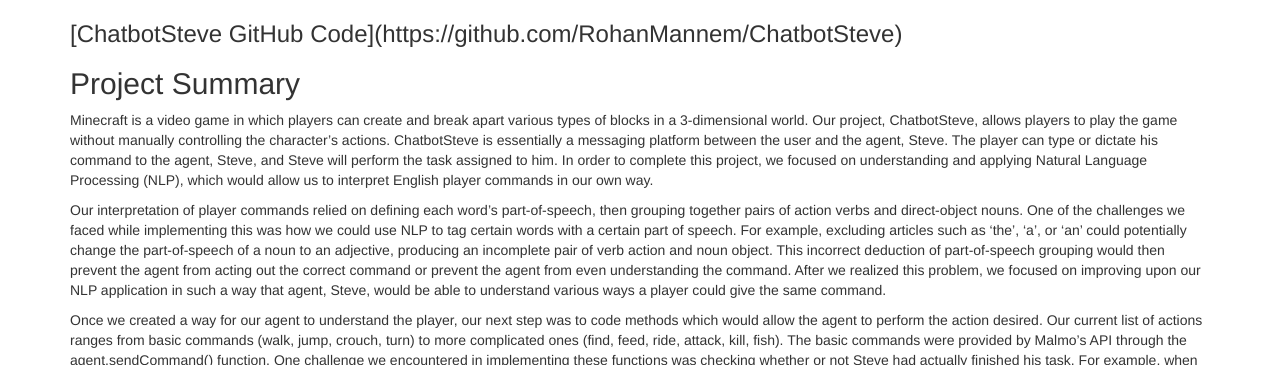
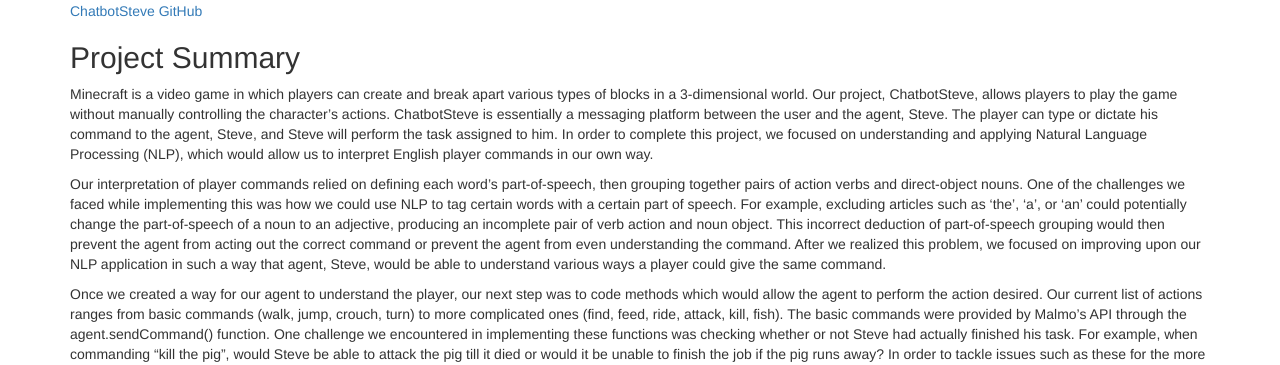
Before and after one commit to RohanMannem/ChatbotSteve, a Jekyll site: the page built from docs/final.md, in a window 1280 px wide and 900 px high, cut to the strip 535-900 px from the top of the window. Built offline with Jekyll 4.4.1, drawn with Linux system fonts in a browser that asks for light colours.

Commit message:
Update final.md

```diff
--- a/docs/final.md
+++ b/docs/final.md
@@ -6,7 +6,7 @@
 <h2>Final Video</h2>
 <iframe width="560" height="315" src="https://www.youtube.com/embed/mslOyz09SFg" frameborder="0" allow="accelerometer; autoplay; clipboard-write; encrypted-media; gyroscope; picture-in-picture" allowfullscreen></iframe>
 
-<h3>[ChatbotSteve GitHub Code](https://github.com/RohanMannem/ChatbotSteve)</h3>
+[ChatbotSteve GitHub](https://github.com/RohanMannem/ChatbotSteve)
 
 <h2>Project Summary</h2>
 <p> Minecraft is a video game in which players can create and break apart various types of blocks in a 3-dimensional world. Our project, ChatbotSteve, allows
```
